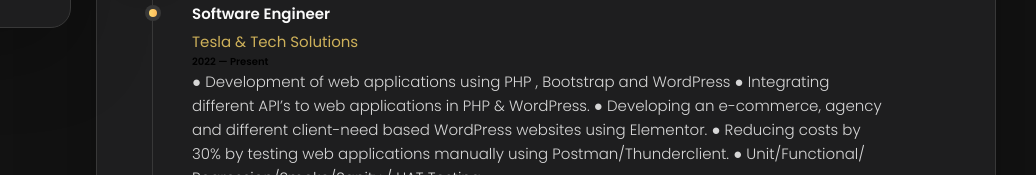
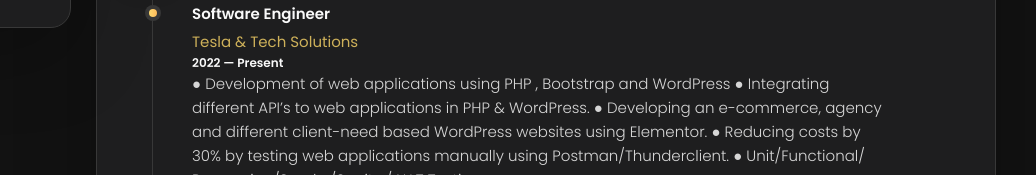
Before and after one commit to shehlizah/portfolio, a plain HTML site: page index.html in a window 1280 px wide. Both pictures are taken after a click on the button "Resume". Shown: the part 625-800 px from the top of the page, 244-1280 px from the left. Drawn offline with nearby package versions, Linux system fonts and the light colour scheme.

Commit message:
first commit

```diff
--- a/assets/css/style.css
+++ b/assets/css/style.css
@@ -223,7 +223,7 @@ article.active {
 .h2,
 .h3,
 .h4,
-.h5
+.h5,
 .h6 {
   color: var(--white-2);
   text-transform: capitalize;
@@ -238,6 +238,11 @@ article.active {
 .h5 {
   font-size: var(--fs-7);
   font-weight: var(--fw-500);
+}
+
+.h6 {
+  font-size: var(--fs-8);
+  font-weight: var(--fw-600);
 }
 
 .article-title {
```
